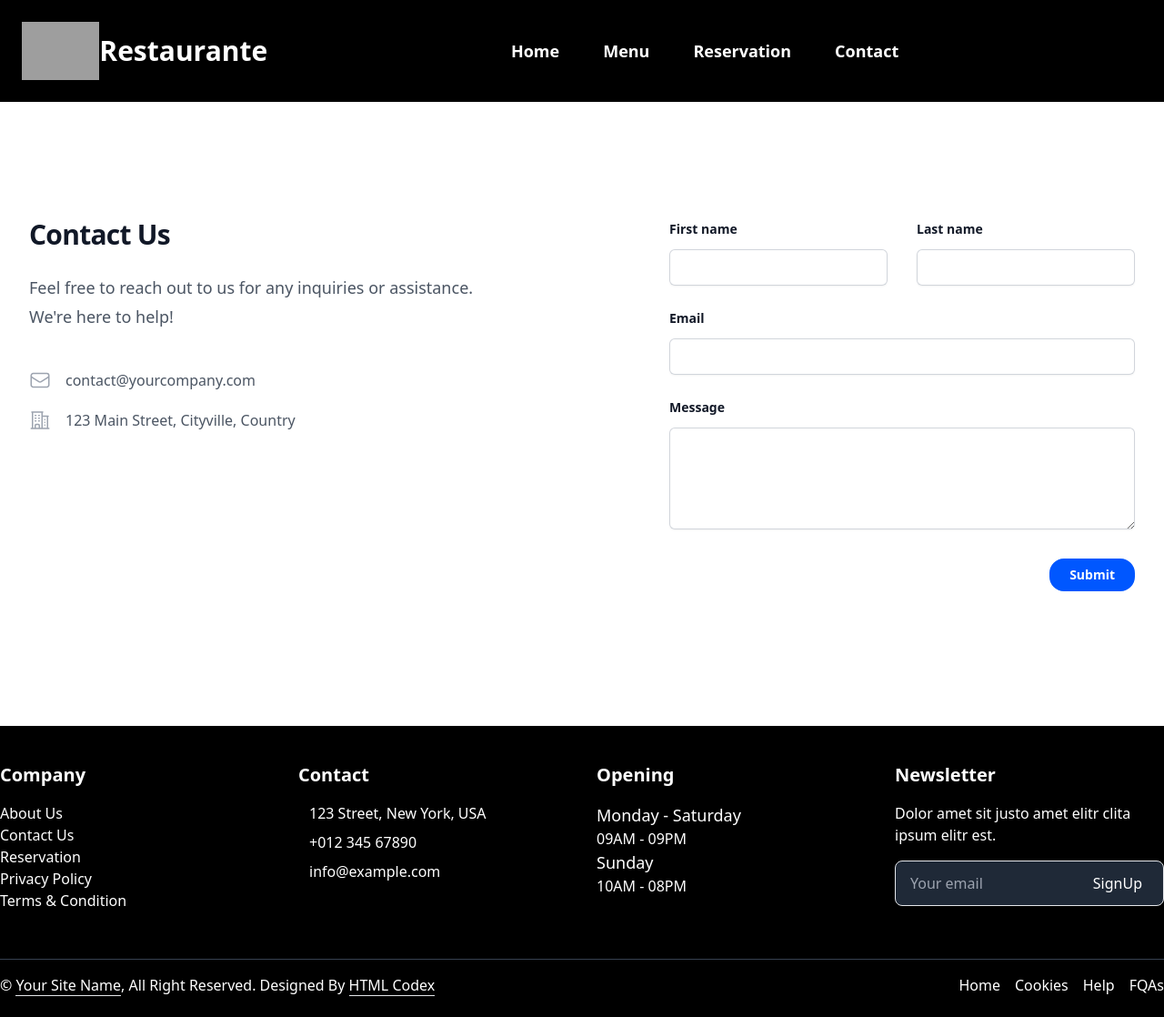
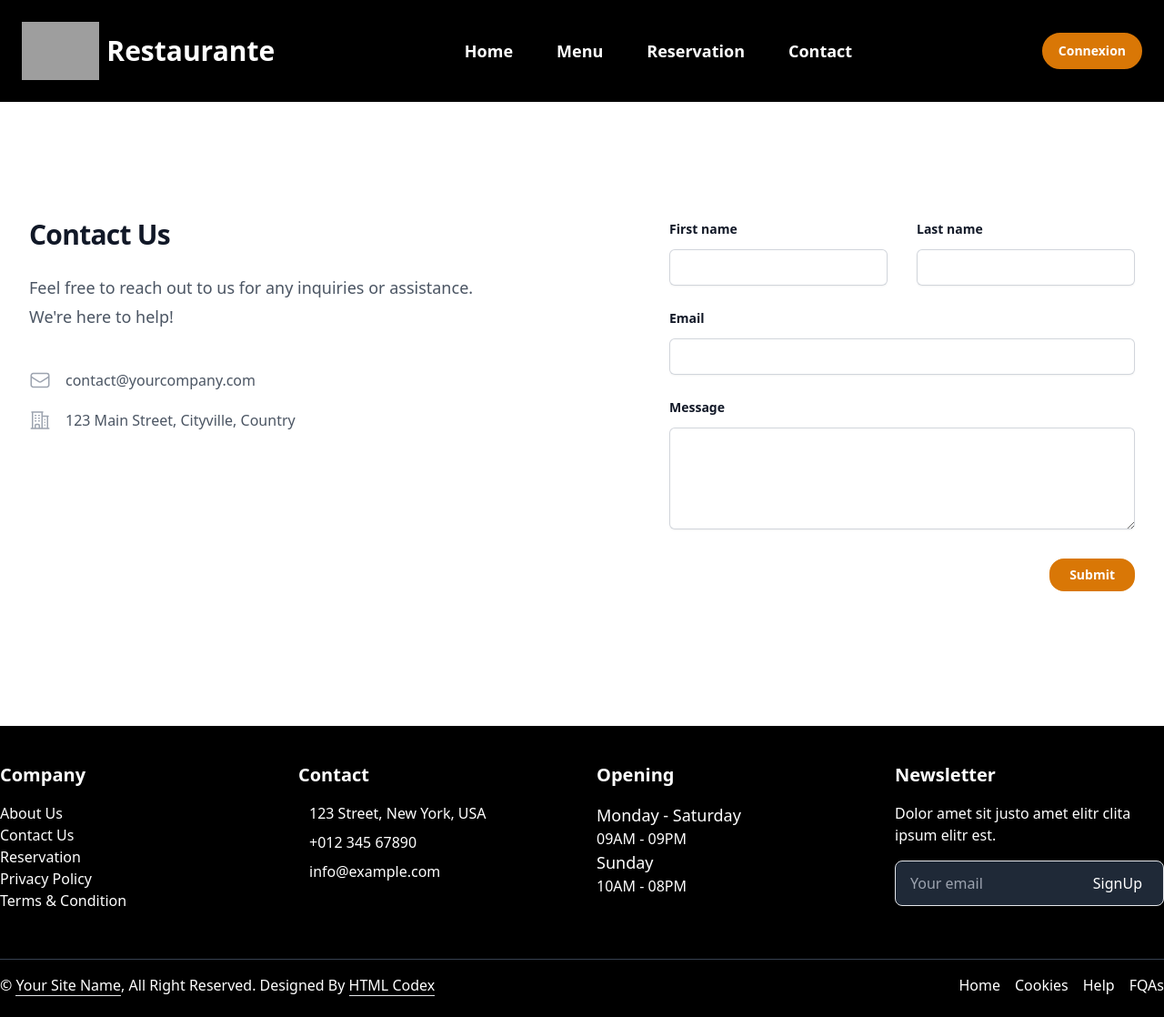
Before and after one commit to amhine/Chef_Cuisinier, a PHP site: page /contact.php in a window 1280 px wide. Shown: the whole page at 91% size. Run offline with PHP 8.4, Linux system fonts and the light colour scheme; style sheets or scripts are compiled from the project's sources; grey boxes are pictures that could not be loaded.

Commit message:
creation page contact

```diff
--- a/src/contact.php
+++ b/src/contact.php
@@ -8,41 +8,61 @@
         <link rel="stylesheet" href="output.css">
     </head>
     <body>
-        <nav class="bg-black shadow-lg  ">
+    <nav class="bg-black shadow-lg">
         <div class="container mx-auto flex items-center justify-between py-4 px-6 md:h-28">
-
-                <a href="#" class="flex justify-center items-center ">
-                    <img  src="../img/icons8-chef.png" class="h-16">
+            <!-- Logo et nom -->
+            <div class="flex items-center">
+                <a href="#" class="flex items-center space-x-2">
+                    <img src="../img/icons8-chef.png" class="h-16" alt="Logo">
                     <h1 class="text-white text-3xl font-bold">Restaurante</h1>
                 </a>
+            </div>
 
-
-
-
-                <ul class="hidden md:flex space-x-12  ">
+            <!-- Liens de navigation pour écrans moyens et larges -->
+            <ul class="hidden md:flex space-x-12">
                 <li>
                     <a href="index.php" class="text-white text-lg font-bold">Home</a>
                 </li>
-
-
                 <li>
-                    <a href="menu.php" class="text-white text-lg font-bold"> Menu</a>
+                    <a href="menu.php" class="text-white text-lg font-bold">Menu</a>
                 </li>
                 <li>
                     <a href="#services" class="text-white text-lg font-bold">Reservation</a>
                 </li>
                 <li>
-                    <a href="#" class="text-white text-lg font-bold">Contact</a>
+                    <a href="contact.php" class="text-white text-lg font-bold">Contact</a>
                 </li>
             </ul>
 
+            <!-- Bouton de connexion (visible uniquement sur écrans moyens et larges) -->
+            <a href="siginup.php" class="hidden md:block bg-amber-600 py-2 px-4 text-white text-sm rounded-full border-2 border-amber-600 font-bold">Connexion</a>
 
-                <div class="flex items-center space-x-4">
-                    <button class="block md:hidden">
+            <!-- Menu burger pour mobiles -->
+            <div class="relative md:hidden">
+                <button id="burger-menu" class="block">
                     <span class="block w-6 h-0.5 bg-gray-700 mb-1"></span>
                     <span class="block w-6 h-0.5 bg-gray-700 mb-1"></span>
                     <span class="block w-6 h-0.5 bg-gray-700"></span>
                 </button>
+
+                <!-- Menu déroulant pour mobile -->
+                <ul id="mobile-menu" class="hidden absolute right-0 top-full mt-2 w-48 bg-black text-white rounded-lg shadow-lg">
+                    <li class="border-b border-gray-700">
+                        <a href="index.php" class="block px-4 py-2">Home</a>
+                    </li>
+                    <li class="border-b border-gray-700">
+                        <a href="menu.php" class="block px-4 py-2">Menu</a>
+                    </li>
+                    <li class="border-b border-gray-700">
+                        <a href="#services" class="block px-4 py-2">Reservation</a>
+                    </li>
+                    <li class="border-b border-gray-700">
+                        <a href="contact.php" class="block px-4 py-2">Contact</a>
+                    </li>
+                    <li>
+                        <a href="" class="block px-4 py-2 bg-amber-600 rounded-full text-center">Connexion</a>
+                    </li>
+                </ul>
             </div>
         </div>
     </nav>
@@ -112,7 +132,7 @@
                     </div>
                     </div>
                     <div class="mt-8 flex justify-end">
-                    <button type="submit" class="w-max  rounded-2xl border-2 border-[#0057ff] bg-[#0057ff]  px-5 py-1.5 text-sm font-semibold text-white transition-colors duration-150 ease-in-out hover:border-blue-400 hover:bg-blue-400">Submit</button>
+                    <button type="submit" class="w-max  rounded-2xl border-2 border-amber-600 bg-amber-600  px-5 py-1.5 text-sm font-semibold text-white transition-colors duration-150 ease-in-out hover:border-blue-400 hover:bg-blue-400">Submit</button>
                     </div>
                 </div>
                 </form>
--- a/src/output.css
+++ b/src/output.css
@@ -600,6 +600,10 @@ video {
   border-width: 0;
 }
 
+.visible {
+  visibility: visible;
+}
+
 .absolute {
   position: absolute;
 }
@@ -633,6 +637,14 @@ video {
   top: 50%;
 }
 
+.right-0 {
+  right: 0px;
+}
+
+.top-full {
+  top: 100%;
+}
+
 .isolate {
   isolation: isolate;
 }
@@ -803,6 +815,10 @@ video {
 .w-max {
   width: -moz-max-content;
   width: max-content;
+}
+
+.w-48 {
+  width: 12rem;
 }
 
 .max-w-lg {
@@ -926,6 +942,12 @@ video {
   margin-bottom: calc(1rem * var(--tw-space-y-reverse));
 }
 
+.space-x-2 > :not([hidden]) ~ :not([hidden]) {
+  --tw-space-x-reverse: 0;
+  margin-right: calc(0.5rem * var(--tw-space-x-reverse));
+  margin-left: calc(0.5rem * calc(1 - var(--tw-space-x-reverse)));
+}
+
 .overflow-hidden {
   overflow: hidden;
 }
@@ -952,6 +974,10 @@ video {
 
 .rounded-2xl {
   border-radius: 1rem;
+}
+
+.rounded-full {
+  border-radius: 9999px;
 }
 
 .border {
@@ -1541,6 +1567,10 @@ video {
     margin-bottom: 0px;
   }
 
+  .md\:block {
+    display: block;
+  }
+
   .md\:flex {
     display: flex;
   }
```
Also changed, not shown: src/index.php (+39 -14 lines), src/menu.php (+35 -13 lines), src/reservation.php (added). Lines whose indentation alone changed are shown as unchanged.
